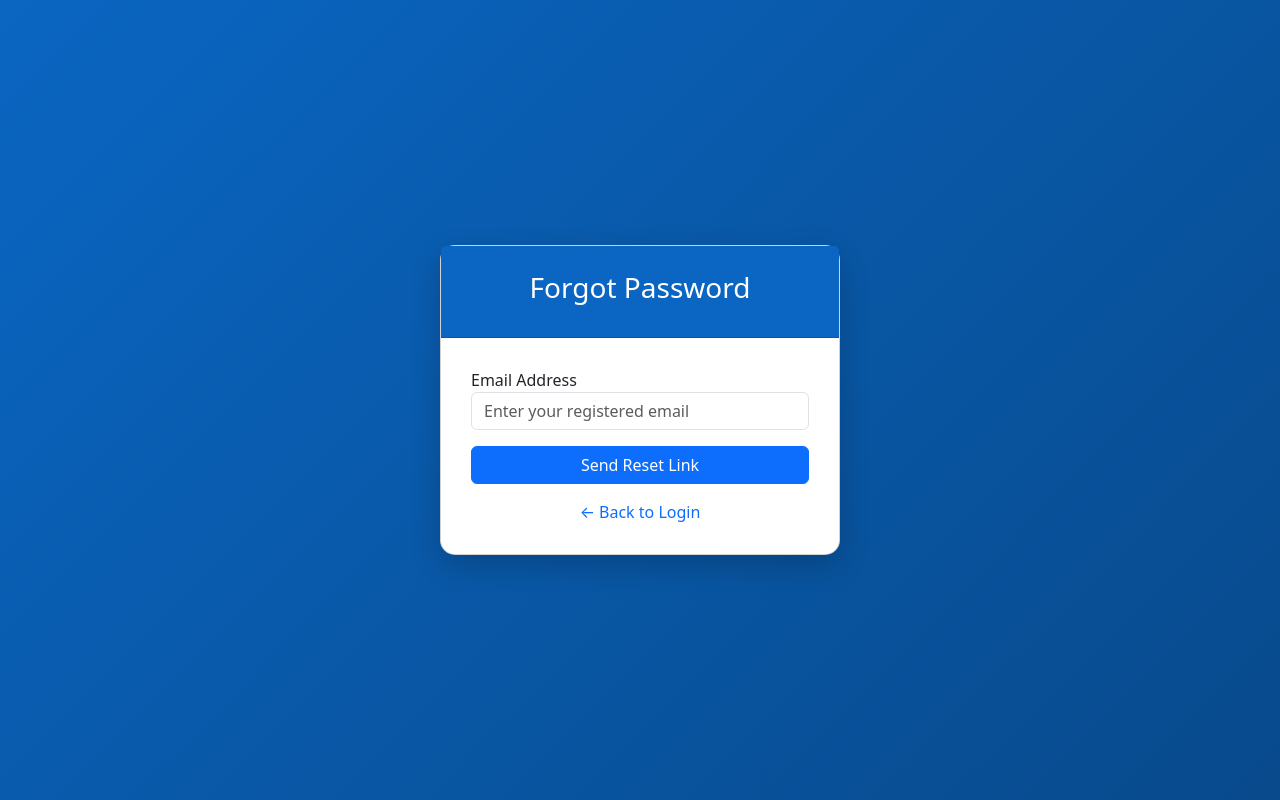
After one commit to prashant241203/justice_institution, a PHP site: page /justice_institution/forgot_password.php in a window 1280 px wide. The commit adds this page. Run offline with PHP 8.4, Linux system fonts and the light colour scheme.

Commit message:
reset password functionality

```diff
--- /dev/null
+++ b/forgot_password.php
@@ -0,0 +1,95 @@
+<?php
+session_start();
+require_once "connect.php";
+
+date_default_timezone_set('Asia/Kolkata');
+
+$message = '';
+
+if(isset($_POST['forgot'])) {
+
+    $email = trim($_POST['email']);
+
+    // Prepared statement
+    $stmt = $conn->prepare("SELECT user_id FROM users WHERE email=? LIMIT 1");
+    $stmt->bind_param("s", $email);
+    $stmt->execute();
+    $result = $stmt->get_result();
+
+    if($result->num_rows === 1) {
+
+        $user = $result->fetch_assoc();
+
+        // Generate secure token
+        $token = bin2hex(random_bytes(32));
+        $expires = date("Y-m-d H:i:s", strtotime('+30 minutes'));
+
+        // Save token using prepared statement
+        $update = $conn->prepare("UPDATE users SET reset_token=?, reset_expires=? WHERE email=?");
+        $update->bind_param("sss", $token, $expires, $email);
+        $update->execute();
+
+        // Local testing link
+        $reset_link = "http://localhost/justice_institution/reset_password.php?token=$token";
+
+        $message = "<div class='alert alert-success'>
+                        Reset Link (Testing Mode):
+                        <a href='$reset_link'>$reset_link</a>
+                    </div>";
+
+    } else {
+        $message = "<div class='alert alert-danger'>Email not found!</div>";
+    }
+}
+?>
+
+<!DOCTYPE html>
+<html lang="en">
+<head>
+<meta charset="UTF-8">
+<meta name="viewport" content="width=device-width, initial-scale=1.0">
+<title>Forgot Password - Justice & Institutions</title>
+<link href="https://cdn.jsdelivr.net/npm/bootstrap@5.3.2/dist/css/bootstrap.min.css" rel="stylesheet">
+<style>
+body {
+    background: linear-gradient(135deg, #0a66c2 0%, #084a8c 100%);
+    height: 100vh;
+    display: flex;
+    align-items: center;
+    justify-content: center;
+}
+.card-container { max-width: 400px; width: 100%; }
+.card { border-radius: 15px; box-shadow: 0 10px 30px rgba(0,0,0,0.2); }
+.card-header { background: #0a66c2; color: white; text-align: center; padding: 25px; border-radius: 15px 15px 0 0; }
+.card-body { padding: 30px; background: white; border-radius: 0 0 15px 15px; }
+</style>
+</head>
+<body>
+
+<div class="card-container">
+    <div class="card">
+        <div class="card-header">
+            <h3>Forgot Password</h3>
+        </div>
+        <div class="card-body">
+            <?php if($message) echo $message; ?>
+
+            <form method="POST">
+                <div class="mb-3">
+                    <label>Email Address</label>
+                    <input type="email" name="email" class="form-control" placeholder="Enter your registered email" required>
+                </div>
+                <div class="d-grid">
+                    <button type="submit" name="forgot" class="btn btn-primary">Send Reset Link</button>
+                </div>
+            </form>
+
+            <div class="text-center mt-3">
+                <a href="login.php" class="text-decoration-none">&larr; Back to Login</a>
+            </div>
+        </div>
+    </div>
+</div>
+
+</body>
+</html>
--- a/login.php
+++ b/login.php
@@ -163,6 +163,10 @@ if (isset($_POST['login'])) {
                         <i class="bi bi-box-arrow-in-right"></i> Login
                     </button>
                 </div>
+                <div class="text-end mt-2">
+                    <a href="forgot_password.php" class="text-decoration-none">Forgot Password?</a>
+                </div>
+
             </form>
 
             <!-- Link to Registration -->
```
Also changed, not shown: reset_password.php (added, +116 -0 lines).
